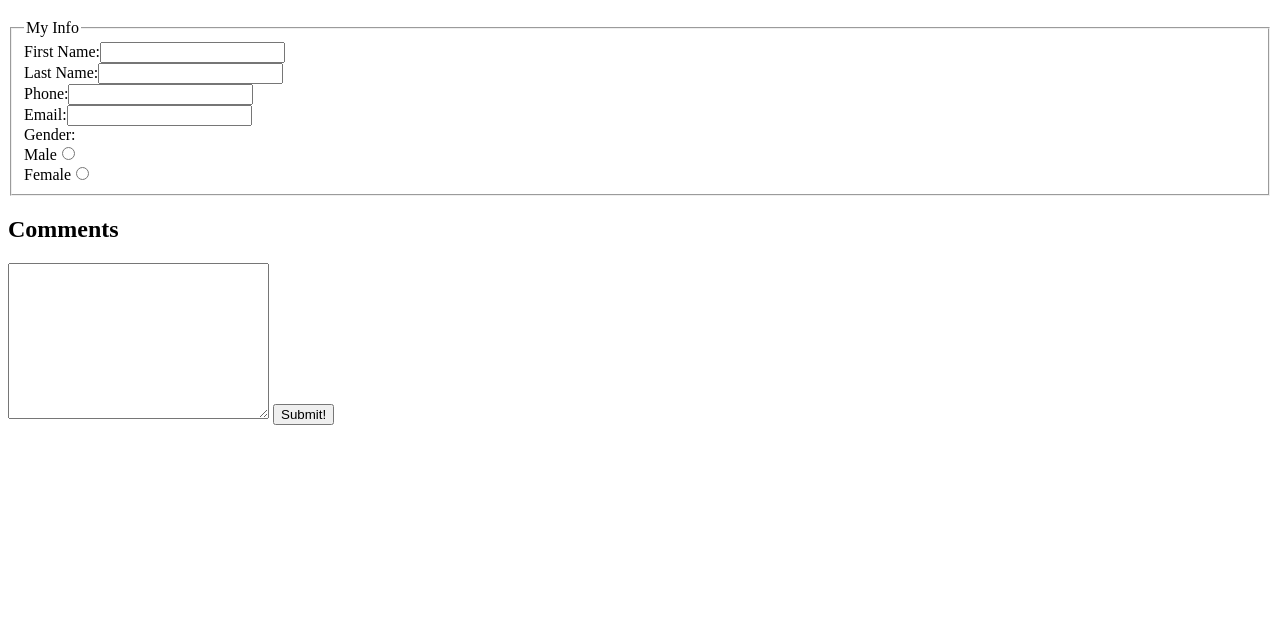
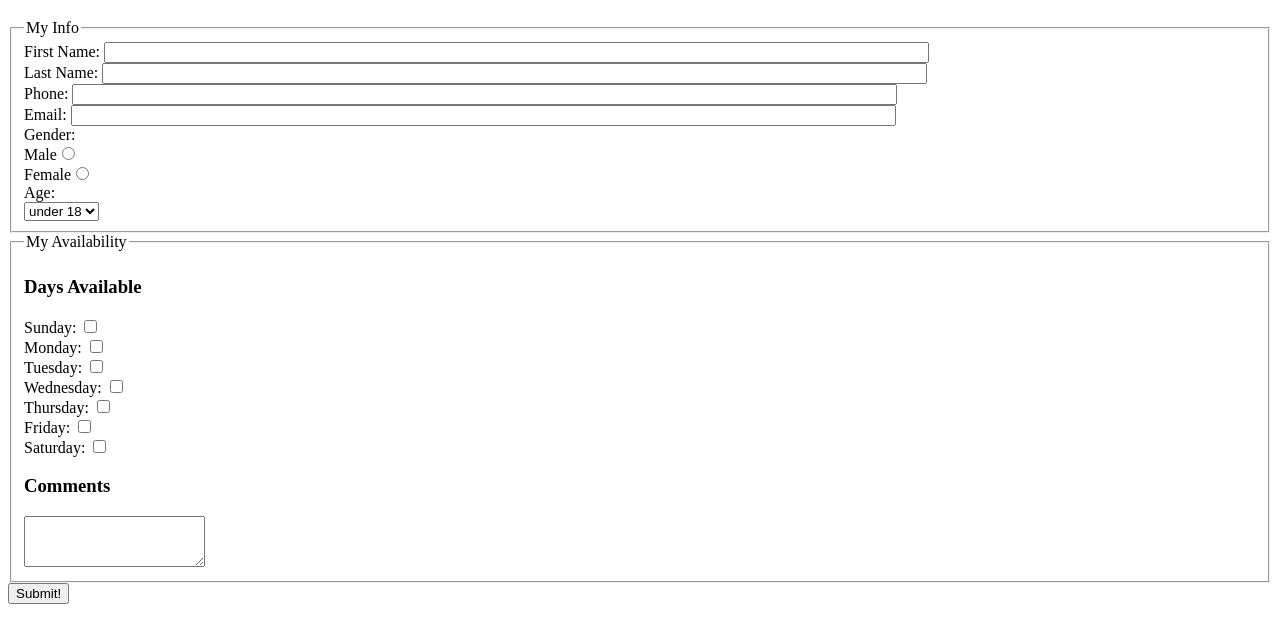
Before and after one commit to leslie1403/itmd361-lab5, a plain HTML site: page index.html in a window 1280 px wide. Shown: the part 61-704 px from the top of the page. Drawn offline with Linux system fonts and the light colour scheme.

Commit message:
added rest of the fields and adjusted comment size

```diff
--- a/index.html
+++ b/index.html
@@ -11,32 +11,34 @@
   <form action="http://bloomingdale.sat.iit.edu/kriedan/lab3formscript.php" method="post">
     <fieldset>
       <legend>My Info</legend>
-      <div><label>First Name:<input type="text" name="first_name_field"></label></div>
-      <div><label>Last Name:<input type="text" name="last_name_field"></label></div>
-      <div><label>Phone:<input type="text" name="phone_field"></label></div>
-      <div><label>Email:<input type="text" name="email_field"></label></div>
+      <div><label>First Name: <input size="100" type="text" name="first_name_field"></label></div>
+      <div><label>Last Name: <input size="100" type="text" name="last_name_field"></label></div>
+      <div><label>Phone: <input size="100" type="text" name="phone_field"></label></div>
+      <div><label>Email: <input size="100" type="text" name="email_field"></label></div>
       <div>Gender:</div>
       <div><label>Male<input type="radio" name="gender_field" value="m"></label></div>
       <div><label>Female<input type="radio" name="gender_field" value="f"></label></div>
+      <div>Age:</div>
+      <select name="age_field">
+        <option>under 18</option>
+        <option>over 18</option>
+      </select>
+    </fieldset>
 
-      <!--
-      <select name="">
-        <option value="">Age</option>
-      </select>
-      -->
-
-    </fieldset>
-    <!--
     <fieldset>
       <legend>My Availability</legend>
-      <h2>Days Available</h2>
-
-      Days Available
-      -->
-      <h2>Comments</h2>
-      <textarea name="comments_field" cols="30" rows="10"></textarea>
-
+      <h3>Days Available</h3>
+      <div><label>Sunday: <input type="checkbox" name="available_field[]" value="Sunday"></label></div>
+      <div><label>Monday: <input type="checkbox" name="available_field[]" value="Monday"></label></div>
+      <div><label>Tuesday: <input type="checkbox" name="available_field[]" value="Tuesday"></label></div>
+      <div><label>Wednesday: <input type="checkbox" name="available_field[]" value="Wednesday"></label></div>
+      <div><label>Thursday: <input type="checkbox" name="available_field[]" value="Thursday"></label></div>
+      <div><label>Friday: <input type="checkbox" name="available_field[]" value="Friday"></label></div>
+      <div><label>Saturday: <input type="checkbox" name="available_field[]" value="Saturday"></label></div>
+      <h3>Comments</h3>
+      <textarea name="comments_field" cols="20" rows="3"></textarea>
     </fieldset>
+    <input type="hidden" name="hidden_field" value="Leslie Esquivel">
     <input type="submit" value="Submit!">
   </form>
 </body>
```
